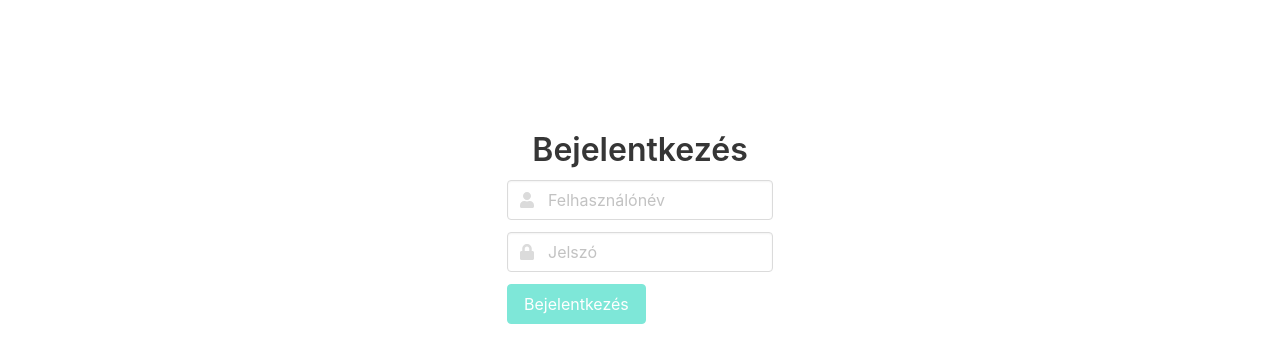
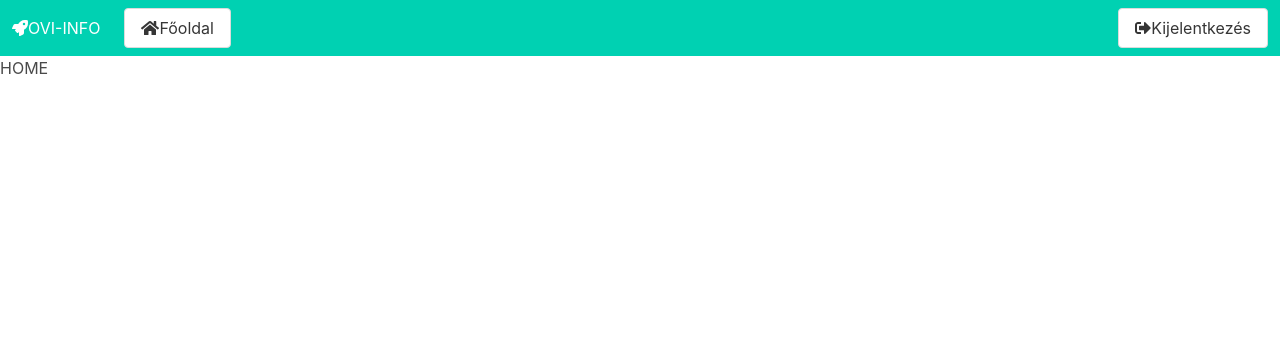
Before and after one commit to sajtos12/ovi_info_fe, a React (Create React App) app: page /oi/home in a window 1280 px wide. Before the commit this address led to /login. Shown: the top 362 px of the page. Built offline with nearby package versions, Linux system fonts and the light colour scheme; sample sign-in values are in the browser's storage.

Commit message:
updated Protected route no exact path needed, added skeleton to better structure the components

```diff
--- a/public/index.html
+++ b/public/index.html
@@ -28,7 +28,7 @@
       work correctly both with client-side routing and a non-root public URL.
       Learn how to configure a non-root public URL by running `npm run build`.
     -->
-    <title>React App</title>
+    <title>Ovi - info</title>
   </head>
   <body>
     <noscript>You need to enable JavaScript to run this app.</noscript>
--- a/src/App.js
+++ b/src/App.js
@@ -1,14 +1,15 @@
-import React from "react";
-import "./App.css";
+import React from 'react';
+import './App.css';
 import {
   Redirect,
   BrowserRouter as Router,
   Route,
-  Switch
-} from "react-router-dom";
-import Login from "./components/login/login";
-import Home from "./components/home/home";
-import ProtectedRoute from "./components/protected/protected-route";
+  Switch,
+} from 'react-router-dom';
+import Login from './components/login/login';
+import Home from './components/home/home';
+import ProtectedRoute from './components/protected/protected-route';
+import { Main } from './components/skeleton/main';
 
 function App() {
   return (
@@ -16,7 +17,7 @@ function App() {
       <Router>
         <Switch>
           <Route exact path="/login" component={Login} />
-          <ProtectedRoute path="/home" component={Home} />
+          <ProtectedRoute path="/oi" component={Main} />
           <Redirect from="**" to="/login" />
         </Switch>
       </Router>
--- a/src/components/home/home.js
+++ b/src/components/home/home.js
@@ -1,11 +1,5 @@
-import React from "react";
-import Navbar from "../navbar/navbar";
+import React from 'react';
 
 export default function Home() {
-  return (
-    <div>
-      Home
-      <Navbar />
-    </div>
-  );
+  return <div>HOME</div>;
 }
--- a/src/components/login/login.js
+++ b/src/components/login/login.js
@@ -94,7 +94,7 @@ class ConnectedLogin extends Component {
             </div>
           </div>
         </div>
-        {this.state.success && <Redirect from="**" to="/home" />}
+        {this.state.success && <Redirect from="**" to="/oi/home" />}
       </React.Fragment>
     );
   }
--- a/src/components/protected/protected-route.js
+++ b/src/components/protected/protected-route.js
@@ -1,9 +1,9 @@
-import React from "react";
-import { Route, Redirect } from "react-router";
+import React from 'react';
+import { Route, Redirect } from 'react-router';
 
 export default function ProtectedRoute({ component, path }) {
   const isAuth = () => {
-    if (localStorage.getItem("token")) {
+    if (localStorage.getItem('token')) {
       return true;
     } else {
       return false;
@@ -13,7 +13,7 @@ export default function ProtectedRoute({ component, path }) {
   return (
     <React.Fragment>
       {isAuth() ? (
-        <Route exact path={path} component={component} />
+        <Route path={path} component={component} />
       ) : (
         <Redirect from="**" to="/login" />
       )}
--- /dev/null
+++ b/src/components/skeleton/body.js
@@ -0,0 +1,14 @@
+import React from 'react';
+import { Switch } from 'react-router';
+import ProtectedRoute from '../protected/protected-route';
+import Home from '../home/home';
+
+export const Body = () => {
+  return (
+    <div>
+      <Switch>
+        <ProtectedRoute path="/oi/home" component={Home} />
+      </Switch>
+    </div>
+  );
+};
--- /dev/null
+++ b/src/components/skeleton/main.js
@@ -0,0 +1,12 @@
+import React from 'react';
+import Navbar from '../navbar/navbar';
+import { Body } from './body';
+
+export const Main = () => {
+  return (
+    <div>
+      <Navbar />
+      <Body />
+    </div>
+  );
+};
```
